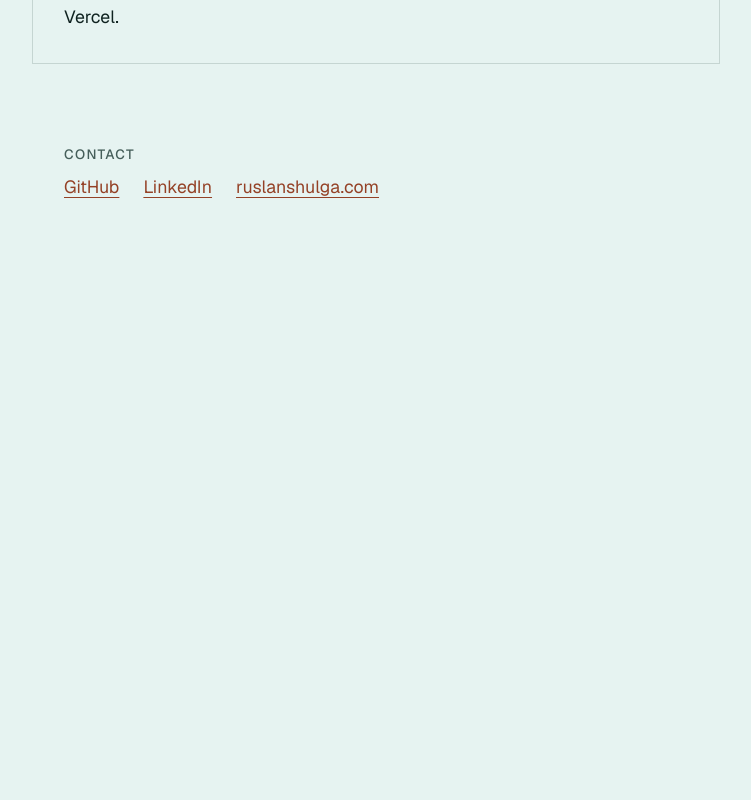
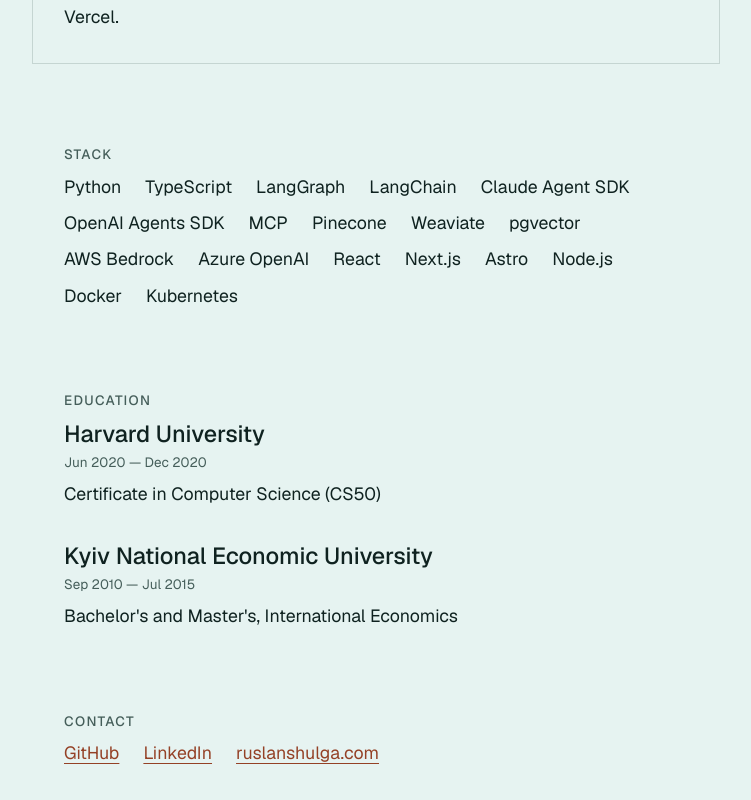
Before and after one commit to nycruslan/theseus-portfolio, a Next.js app: page / in a window 1280 px wide. Shown: the part 1790-2590 px from the top of the page, without its empty margins (264-1015 px from the left). Before the commit the page ends 2087 px from the top, so only its background shows below. Built offline with nearby package versions, Linux system fonts and the light colour scheme.

Commit message:
Sprint 6: Stack and Education sections
Co-Authored-By: Claude Sonnet 5.5 <noreply@anthropic.com>
Claude-Session: https://claude.ai/code/session_01BNEYKy1aLTvK1HNAfW411d

```diff
--- a/app/page.tsx
+++ b/app/page.tsx
@@ -73,6 +73,33 @@ export default function Home() {
           </ul>
         </Section>
 
+        <Section id="stack" title="Stack">
+          {/* Plain words on a wrapping line; the gap alone separates them, so no separator text
+            ends up inside an item. */}
+          <ul className="flex flex-wrap gap-x-6 gap-y-2">
+            {profile.stack.map((tool) => (
+              <li key={tool} className="text-step-base">
+                {tool}
+              </li>
+            ))}
+          </ul>
+        </Section>
+
+        <Section id="education" title="Education">
+          {/* Same shape as an Experience entry, so the two read as one family. */}
+          <ol className="flex flex-col gap-8">
+            {profile.education.map((entry) => (
+              <li key={`${entry.school}-${entry.period}`}>
+                <h3 className="text-balance text-step-lg font-medium">
+                  {entry.school}
+                </h3>
+                <p className="text-step-sm text-muted">{entry.period}</p>
+                <p className="mt-2 text-step-base">{entry.credential}</p>
+              </li>
+            ))}
+          </ol>
+        </Section>
+
         <Section id="contact" title="Contact">
           <ul className="flex flex-wrap gap-6">
             {profile.links.map((link) => (
```
Also changed, not shown: .claude/agent-memory/engineer/MEMORY.md, .studio/sprint/6/build-forge.md (added).
